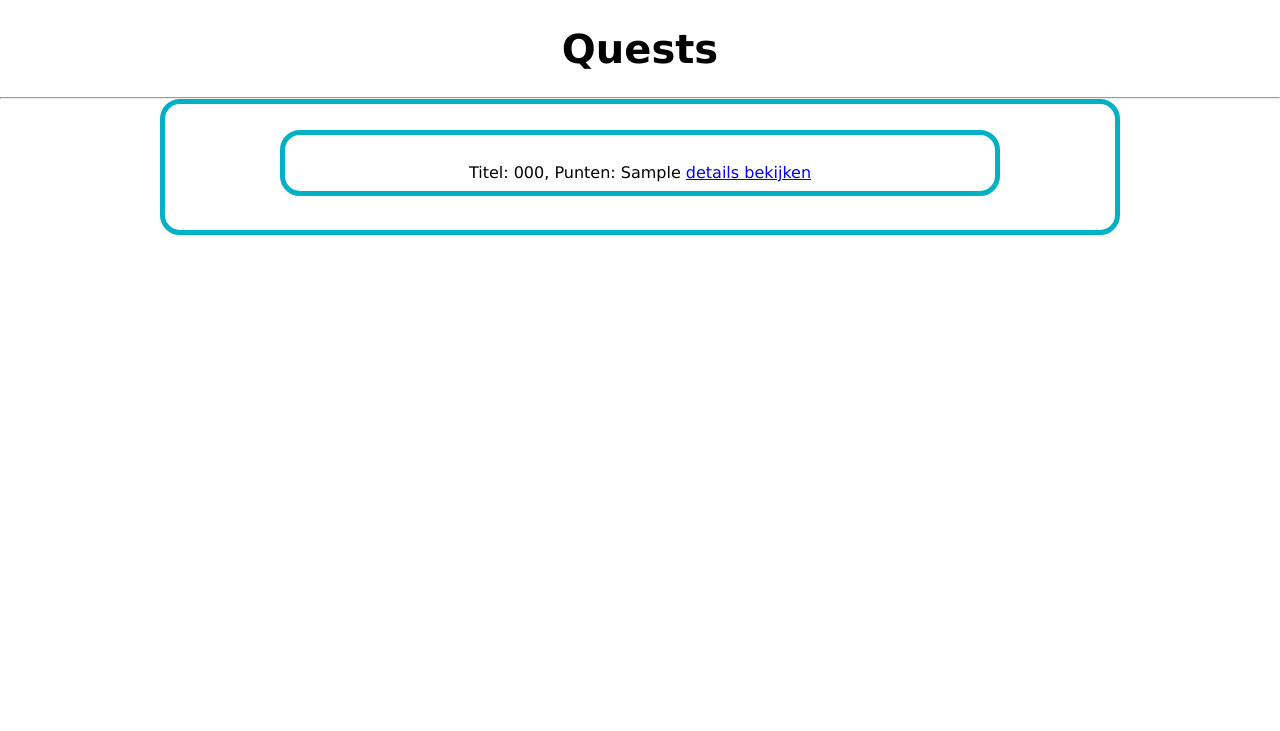
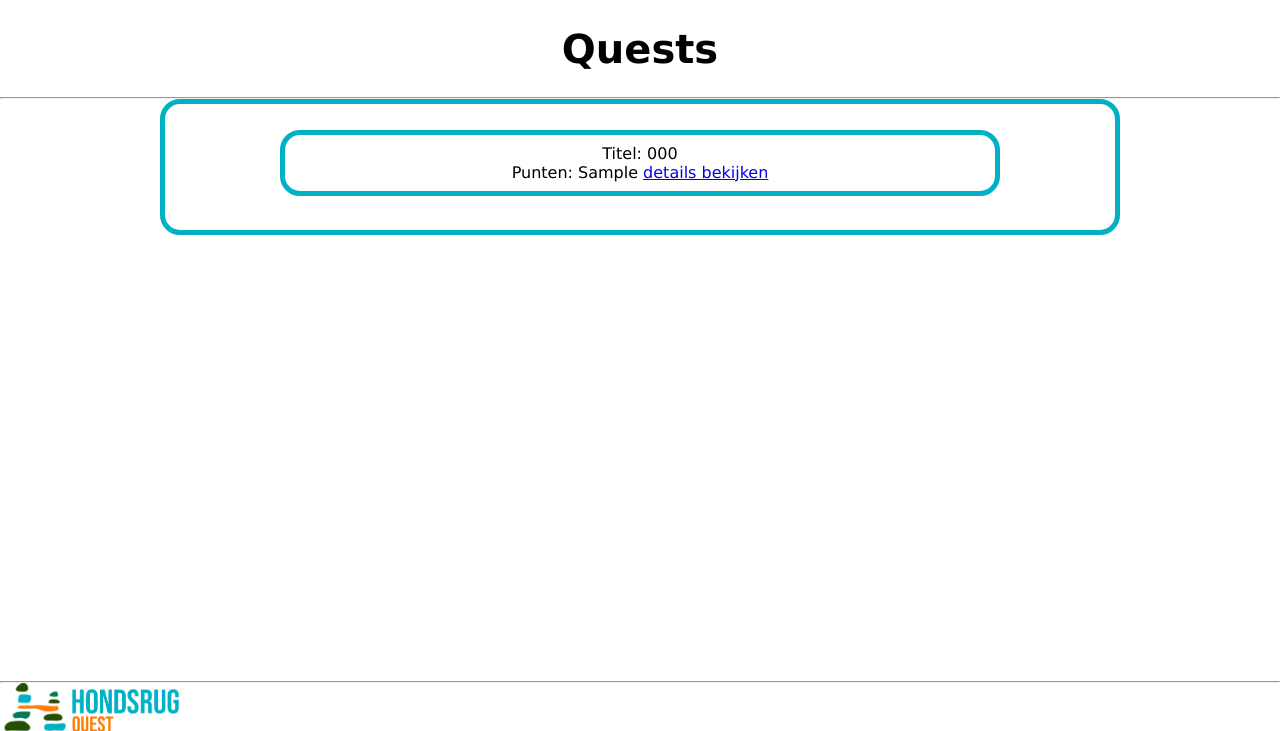
Before and after one commit to KyanJeuring/HondsrugQuest, a PHP site: page /Quests.php in a window 1280 px wide. Shown: the part 69-800 px from the top of the page. Run offline with PHP 8.4, Linux system fonts and the light colour scheme; the visitor is signed in with stand-in values (Sample User, id 1); tables that the repository leaves empty or names only in its code hold one stand-in row (values such as "Sample post").

Commit message:
v0.12c
Footer aangemaakt met het Hondsrug Quest logo

```diff
--- a/PNF.html
+++ b/PNF.html
@@ -22,4 +22,7 @@
         <h1 class="pageTitle">404 Error</h1>
         <p>De pagina die je wilt bereiken is niet beschikbaar.</p>
     </body>
+    <footer>
+        <hr><img src="./assets/HQLogo.png" alt="HondsrugQuestLogo" id="HQLogo">
+    </footer>
 </html>
--- a/Quests.php
+++ b/Quests.php
@@ -46,7 +46,7 @@ if (isset($_SESSION['id']) && isset($_SESSION['uName']) && isset($_SESSION['Emai
         if ($result > 0) {
             //quests laten zien
             while ($row = $result->fetch_assoc()) {
-                echo "<div class='QDiv'>" . "<br>" . "Titel: " . $row["titel"] . "," . "&nbsp;" . "Punten: " . $row["punten"] . "&nbsp;" . "<a href='./questdetails.php?id=" . $row['id'] . "'>details bekijken  </a>" . "</div>";
+                echo "<div class='QDiv'>" . "Titel: " . $row["titel"] . "<br>" . "Punten: " . $row["punten"] . "&nbsp;" . "<a href='./questdetails.php?id=" . $row['id'] . "'>details bekijken  </a>" . "</div>";
             }
         } else {
             echo "Geen quests beschikbaar.";
@@ -59,5 +59,8 @@ if (isset($_SESSION['id']) && isset($_SESSION['uName']) && isset($_SESSION['Emai
         ?>
     </div>
 </body>
+<footer>
+    <hr><img src="./assets/HQLogo.png" alt="HondsrugQuestLogo" id="HQLogo">
+</footer>
 
 </html>
--- a/adminfile.php
+++ b/adminfile.php
@@ -103,5 +103,8 @@ if (isset($_SESSION['id']) && isset($_SESSION['uName']) && isset($_SESSION['Emai
 }
   ?>
 </body>
+<footer>
+    <hr><img src="./assets/HQLogo.png" alt="HondsrugQuestLogo" id="HQLogo">
+</footer>
 
 </html>
--- a/css/index.css
+++ b/css/index.css
@@ -73,3 +73,17 @@ button:hover {
     text-align: center;
     text-decoration: none;
 }
+
+#HQLogo {
+    height: 100%;
+    width: auto;
+}
+
+footer {
+    position: absolute;
+    left: 0;
+    bottom: 0;
+    height: 50px;
+    width: 100%;
+    overflow: hidden;
+}
--- a/index.php
+++ b/index.php
@@ -24,10 +24,12 @@ if (isset($_SESSION['id']) && isset($_SESSION['uName']) && isset($_SESSION['Emai
             <li><a href="./logout.php">Uitloggen</a></li>
         </ul>
     </nav>
-      <center> <img src="HCLogo.png"> </center>
     <h2 class="subTitle">Hallo, <?php echo $_SESSION['uName']; ?>. </h2>
     <hr>
 </body>
+<footer>
+    <hr><img src="./assets/HQLogo.png" alt="HondsrugQuestLogo" id="HQLogo">
+</footer>
 
 </html>
 <?php
--- a/inlog.php
+++ b/inlog.php
@@ -32,8 +32,7 @@
       <br><br>
     </form>
     <button form="FInlog" type="submit" class="SubTitle2">Login!</button>
-        <button onclick='window.location= "https://hondsrugcollege.com/hondsrugquest/php/mail.php"'
-            class="SubTitle2">Mail
+    <button onclick='window.location= "https://hondsrugcollege.com/hondsrugquest/php/mail.php"' class="SubTitle2">Mail
       vergeten?</button>
     <h3 class="SubTitle2"> Geen account? Klik <a href="./signup.php">hier</a>.</h3>
     <?php
@@ -112,5 +111,8 @@
     ?>
   </div>
 </body>
+<footer>
+  <hr><img src="./assets/HQLogo.png" alt="HondsrugQuestLogo" id="HQLogo">
+</footer>
 
 </html>
--- a/leaderboard.php
+++ b/leaderboard.php
@@ -31,6 +31,9 @@ if (isset($_SESSION['id']) && isset($_SESSION['uName']) && isset($_SESSION['Emai
 
     </div>
 </body>
+<footer>
+    <hr><img src="./assets/HQLogo.png" alt="HondsrugQuestLogo" id="HQLogo">
+</footer>
 
 </html>
 <?php
--- a/mail.php
+++ b/mail.php
@@ -27,5 +27,8 @@
         <button form="FMail" type="submit" class="SubTitle2">Verstuur mail!</button>
     </div>
 </body>
+<footer>
+    <hr><img src="./assets/HQLogo.png" alt="HondsrugQuestLogo" id="HQLogo">
+</footer>
 
 </html>
--- a/questdetails.php
+++ b/questdetails.php
@@ -67,5 +67,8 @@ if (isset($_SESSION['id']) && isset($_SESSION['uName']) && isset($_SESSION['Emai
         ?>
         </div>
     </body>
+    <footer>
+        <hr><img src="./assets/HQLogo.png" alt="HondsrugQuestLogo" id="HQLogo">
+    </footer>
 
     </html>
--- a/signup.php
+++ b/signup.php
@@ -110,5 +110,8 @@
 
   ?>
 </body>
+<footer>
+  <hr><img src="./assets/HQLogo.png" alt="HondsrugQuestLogo" id="HQLogo">
+</footer>
 
 </html>
```
Also changed, not shown: assets/HQLogo.png (added). Lines whose indentation alone changed are shown as unchanged.
